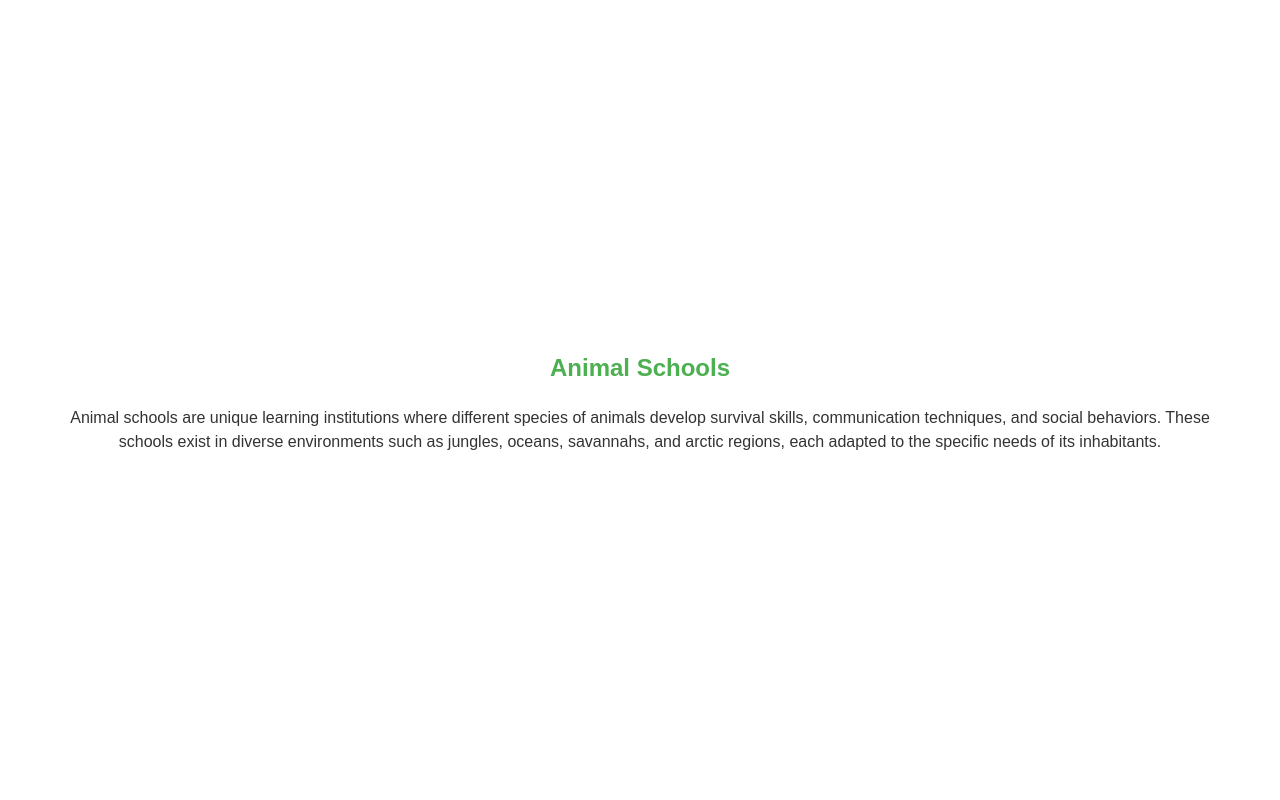
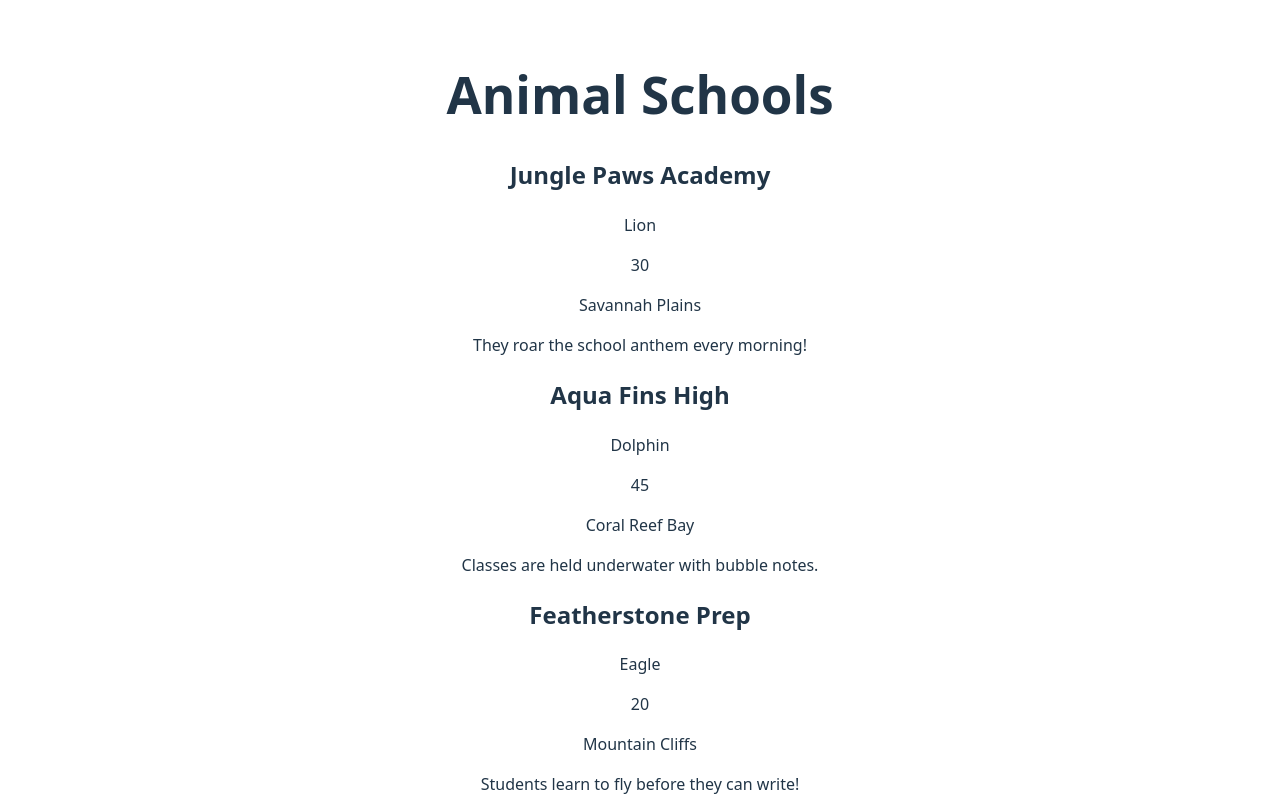
Before and after one commit to kalviumcommunity/S89_List_Of_Animal_Scahool, a React (Vite) app in the folder frontend/: page / in a window 1280 px wide. Shown: the top 800 px of the page. Built offline with nearby package versions, Linux system fonts and the light colour scheme.

Commit message:
presentation of dummy data

```diff
--- a/frontend/src/App.jsx
+++ b/frontend/src/App.jsx
@@ -1,11 +1,97 @@
 import { useState } from 'react'
 import './App.css'
+const animalSchools = [
+  {
+    name: "Jungle Paws Academy",
+    species: "Lion",
+    numberOfStudents: 30,
+    location: "Savannah Plains",
+    funFact: "They roar the school anthem every morning!"
+  },
+  {
+    name: "Aqua Fins High",
+    species: "Dolphin",
+    numberOfStudents: 45,
+    location: "Coral Reef Bay",
+    funFact: "Classes are held underwater with bubble notes."
+  },
+  {
+    name: "Featherstone Prep",
+    species: "Eagle",
+    numberOfStudents: 20,
+    location: "Mountain Cliffs",
+    funFact: "Students learn to fly before they can write!"
+  },
+  {
+    name: "Burrow Elementary",
+    species: "Rabbit",
+    numberOfStudents: 60,
+    location: "Greenwood Forest",
+    funFact: "Recess tunnels connect all the classrooms."
+  },
+  {
+    name: "Shell Scholars School",
+    species: "Turtle",
+    numberOfStudents: 15,
+    location: "Sandy Shores",
+    funFact: "Slow and steady wins the spelling bee."
+  },
+  {
+    name: "Scales & Tales Academy",
+    species: "Snake",
+    numberOfStudents: 25,
+    location: "Desert Edge",
+    funFact: "They use tail-writing in calligraphy class."
+  },
+  {
+    name: "Clawton Middle School",
+    species: "Bear",
+    numberOfStudents: 35,
+    location: "Pine Ridge Mountains",
+    funFact: "Hibernation 101 is a required subject."
+  },
+  {
+    name: "Web Weavers Institute",
+    species: "Spider",
+    numberOfStudents: 100,
+    location: "Tree Canopy Heights",
+    funFact: "Their web design class is top-notch!"
+  },
+  {
+    name: "Mudskipper Magnet School",
+    species: "Frog",
+    numberOfStudents: 40,
+    location: "Swampville",
+    funFact: "Their music class only uses croaks and ribbits."
+  },
+  {
+    name: "Puddle Pals Preschool",
+    species: "Duck",
+    numberOfStudents: 50,
+    location: "Sunny Lake Park",
+    funFact: "They have a splash zone instead of a playground."
+  }
+];
 
 function App() {
   const [count, setCount] = useState(0)
 
   return (
     <>
+    <h1>Animal Schools</h1>
+      <div>
+      {
+        animalSchools.map((ele)=>(
+          <div>
+            <h2>{ele.name}</h2>
+            <p>{ele.species}</p>
+            <p>{ele.numberOfStudents}</p>
+            <p>{ele.location}</p>
+            <p>{ele.funFact}</p>
+          </div>
+        ))
+      }
+      </div>
      <div style={{ fontFamily: "Arial, sans-serif", padding: "20px" }}>
       <h2 style={{ textAlign: "center", color: "#4CAF50" }}>Animal Schools</h2>
       <p style={{ textAlign: "center", color: "#333" }}>
```
